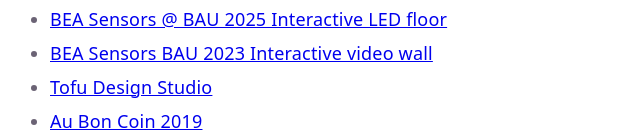
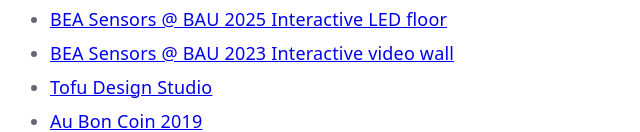
Before and after one commit to TheoGil/portfolio-v2, a website built with Vite: page index.html in a window 1280 px wide. Shown: the part 322-454 px from the top of the page, without its empty margins (0-640 px from the left). Built offline with nearby package versions, Linux system fonts and the light colour scheme.

Commit message:
update projects names

```diff
--- a/index.html
+++ b/index.html
@@ -40,7 +40,7 @@
           <a
             href="https://www.linkedin.com/posts/bau2023-day-3-ugcPost-7054452296033673216-Rq7D/"
             target="_blank"
-            >BEA Sensors BAU 2023 Interactive video wall</a
+            >BEA Sensors @ BAU 2023 Interactive video wall</a
           >
         </li>
         <li>
```
